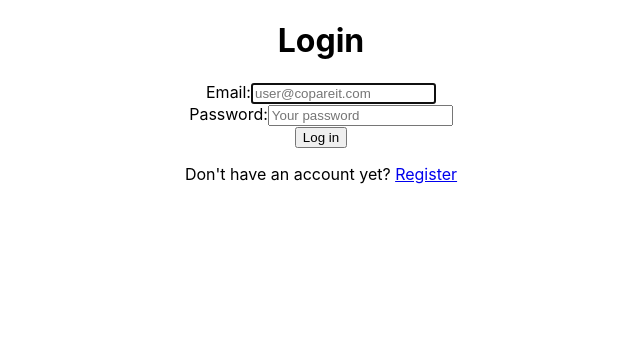
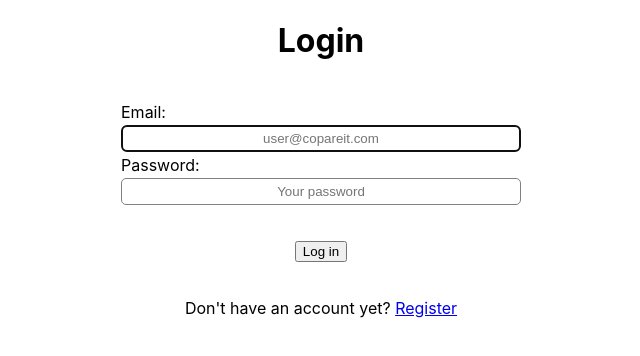
Before and after one commit to vermontgarcia/mern-react-app, a React (Create React App) app: page /login in a window 1280 px wide. Shown: the top 356 px of the page, without its empty margins (319-959 px from the left). Built offline with nearby package versions, Linux system fonts and the light colour scheme.

Commit message:
Login and Signup stiles added, and general styles implemented

```diff
--- a/src/App.css
+++ b/src/App.css
@@ -18,9 +18,66 @@
   color: white;
 }
 
+.nav{
+  /*
+  position: fixed;
+
+  top: 0;
+
+  width: 100%;
+  */
+  padding: 10px;
+  display: flex;
+  flex-direction: row;
+  justify-content: space-between;
+  background-color: rgb(9, 112, 116);
+  color: white;
+
+}
+
+.nav a{
+  text-decoration: none;
+  color: aqua;
+}
+
+.nav-profile-picture{
+  height: 30px;
+  border-radius: 50%;
+}
+
 .profile-picture{
   width: 100px;
   border-radius: 50%;
+}
+
+.profile-data,
+.form-envelop{
+  max-width: 400px;
+  margin: auto;
+  padding: 20px;
+}
+
+.label{
+  display: grid;
+  text-align: justify;
+}
+
+.input,
+.data{
+  text-align: center;
+  padding: 5px;
+  border-radius: 5px;
+  border: 1px solid grey;
+  margin: 3px 0;
+}
+
+.home-envelop{
+  max-width: 90vw;
+  margin: auto;
+}
+
+.button-envelop{
+  margin-top: 2em;
 }
 
 .App-link {
--- a/src/Components/Login/Login.js
+++ b/src/Components/Login/Login.js
@@ -18,12 +18,20 @@ class Login extends Component {
     //console.log(this.props);
     return (
       <div>
+        <div>
           <h1>Login</h1>
+        </div>
+        <div className='form-envelop'>
           <form onSubmit={this.props.handleLogin}>
+            <div className='fields-envelop'>
               <InputField title='Email:' type='email' name='email' placeholder='user@copareit.com' handleChange={this.props.handleChange} autofocus='autofocus' />
               <InputField title='Password:' type='password' name='password' placeholder='Your password' handleChange={this.props.handleChange} />
+            </div>
+            <div className='button-envelop'>
               <FormButton className='form-button button' type='submit' name='Log in' />
+            </div>
           </form>
+        </div>
         <div>
           <p>Don't have an account yet? <span><Link to='/signup' >Register</Link></span></p>
         </div>
--- a/src/Components/Signup/Signup.js
+++ b/src/Components/Signup/Signup.js
@@ -7,14 +7,22 @@ class Signup extends Component {
   render(){
     return(
       <div>
+        <div>
           <h1>Signup</h1>
+        </div>
+        <div className='form-envelop'>
           <form onSubmit={this.props.handleSignup}>
+            <div className='fields-envelop'>
               <InputField title='Name:' type='text' name='name' placeholder='What is your name?' handleChange={this.props.handleChange} autofocus='autofocus' />
               <InputField title='Email:' type='email' name='email' placeholder='user@copareit.com' handleChange={this.props.handleChange} />
               <InputField title='Password:' type='password' name='password' placeholder='Your password' handleChange={this.props.handleChange} />
               <InputField title='Confirm Password:' type='password' name='confirmPassword' placeholder='Same password' handleChange={this.props.handleChange} />
+            </div>
+            <div className='button-envelop'>
               <FormButton className='form-button button' type='submit' name='Sign up' />
+            </div>
           </form>
+        </div>
         <div>
           <p>Already have an account? <span><Link to='/login' >Log in</Link></span></p>
         </div>
```
Lines whose indentation alone changed are shown as unchanged.
